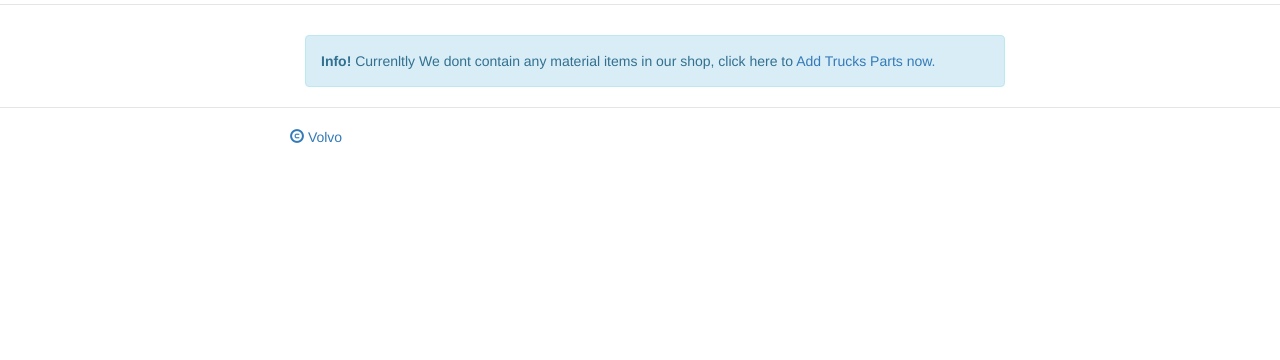
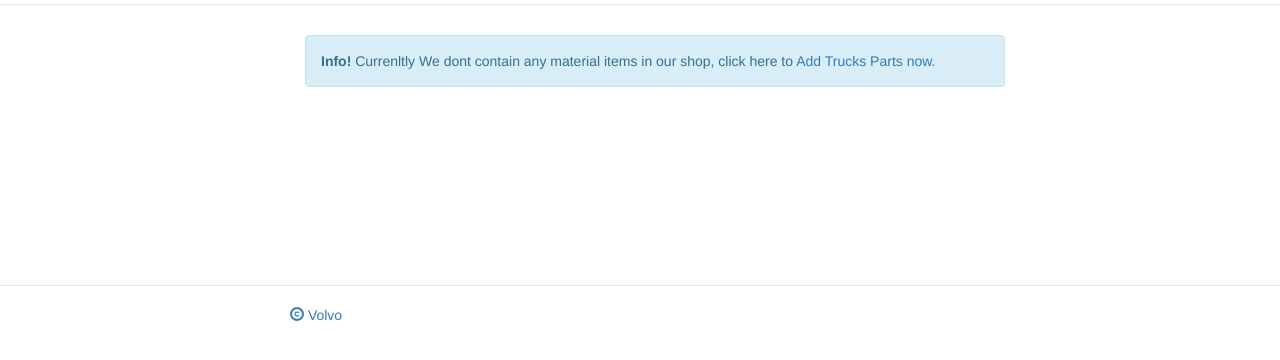
Before and after one commit to ghanavel/trucksShop, a website: page app/index.html in a window 1280 px wide. Shown: the part 68-428 px from the top of the page. Drawn offline with nearby package versions, Linux system fonts and the light colour scheme; some packages are replaced by stand-ins of ours; files that its build step writes are made by us from their sources.

Commit message:
min-height increased

```diff
--- a/app/styles/main.css
+++ b/app/styles/main.css
@@ -91,3 +91,8 @@ body {
 .navbar-default .navbar-brand{
   color: #fff !important;
 }
+
+
+div[ng-view]{
+  min-height: 250px;
+}
```
